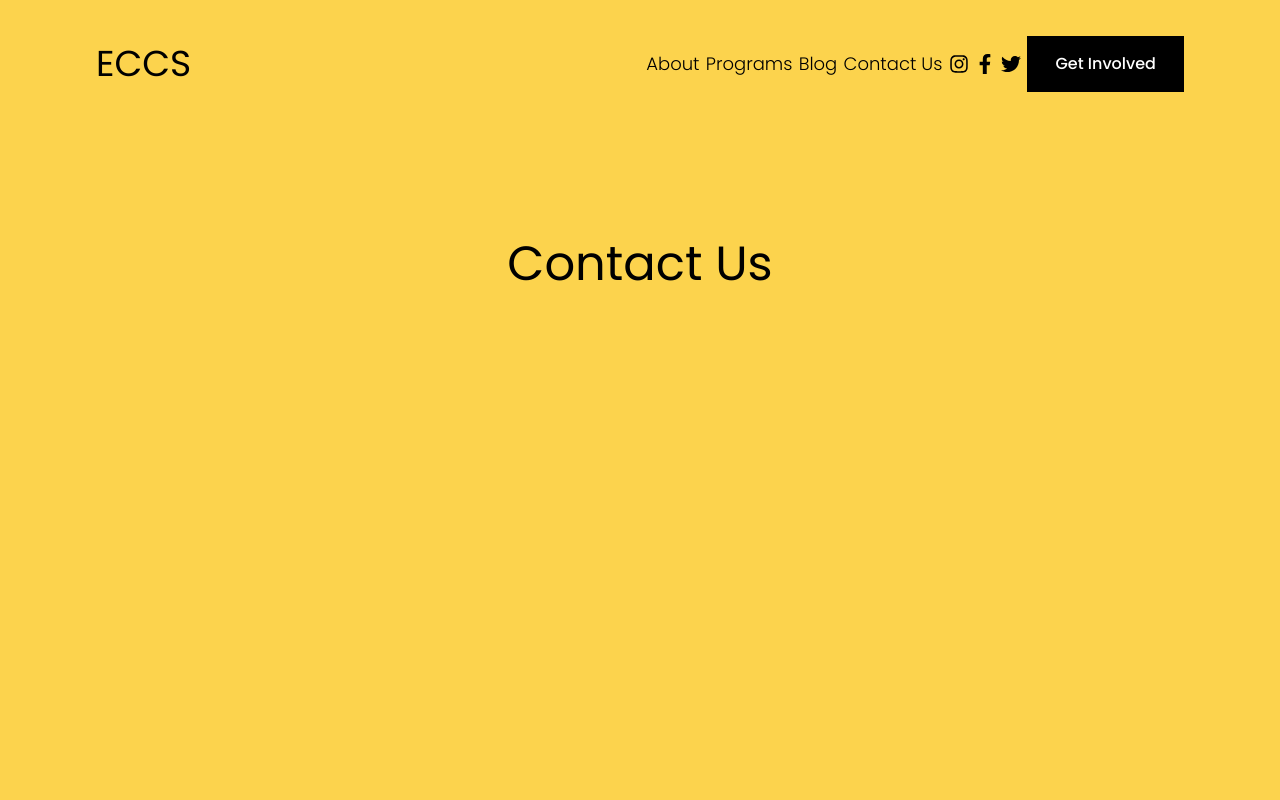
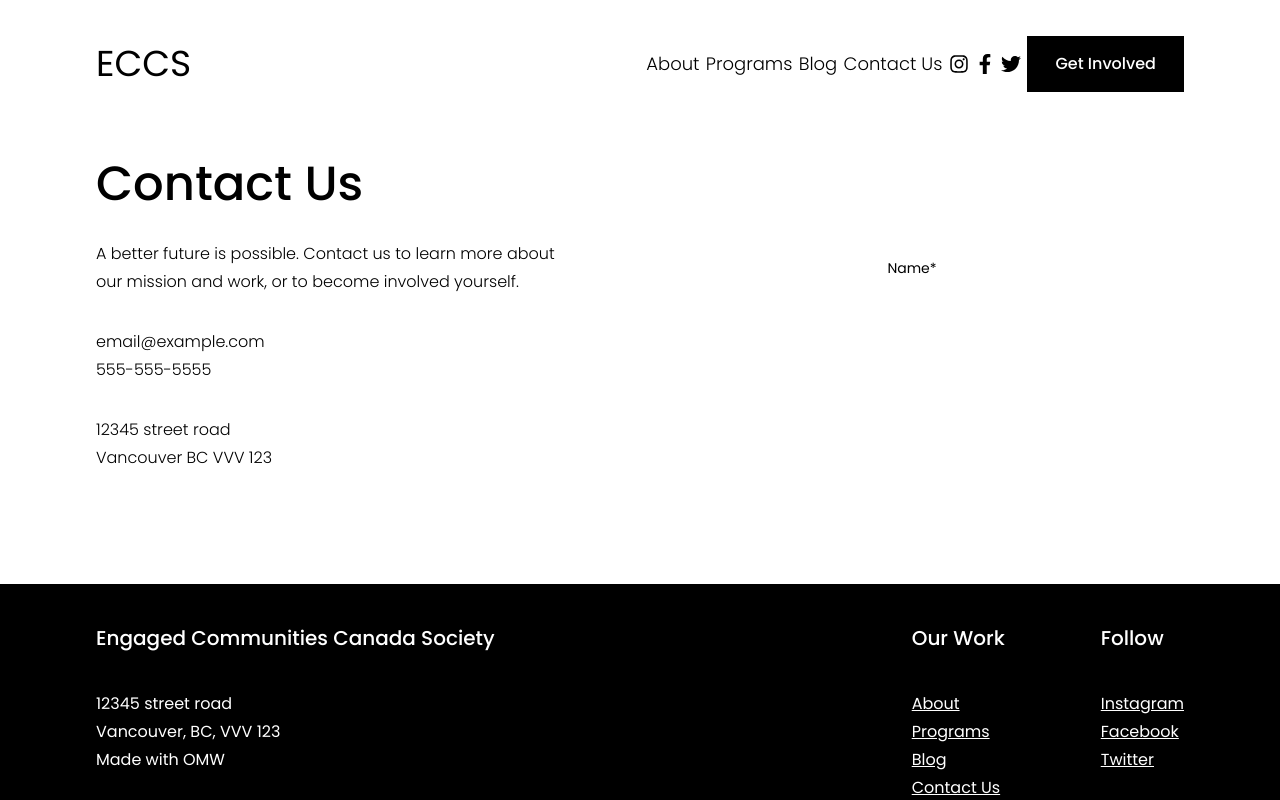
Before and after one commit to vvEii/eccs-website, a React (Create React App) app in the folder app/: page /contact in a window 1280 px wide. Shown: the top 800 px of the page. Built offline with nearby package versions, Linux system fonts and the light colour scheme.

Commit message:
Add contact us page

```diff
--- /dev/null
+++ b/app/src/components/Form.js
@@ -0,0 +1,17 @@
+import React from 'react';
+
+const Form = () => {
+  return (
+    <div className='flex flex-col '>
+      <div>
+        <p className='text-sm text-black'>Name*</p>
+        <input type='text' className='rounded-sm' />
+        <input type='text' className='rounded-sm' />
+      </div>
+      <input type='text' className='rounded-sm' />
+      <input type='text' className='resize-y' />
+    </div>
+  );
+};
+
+export default Form;
--- a/app/src/pages/About.js
+++ b/app/src/pages/About.js
@@ -4,7 +4,7 @@ const About = () => {
   return (
     <>
       <div
-        className='bg-no-repeat bg-center bg-cover bg-cover w-screen relative py-40'
+        className='bg-no-repeat bg-center bg-cover w-screen relative py-40'
         style={{ backgroundImage: 'url(images/bg-about.jpg)' }}
       >
         <p className='text-left font-medium text-6xl text-white pl-24 w-3/4 leading-snug'>
@@ -12,44 +12,44 @@ const About = () => {
           victory.
         </p>
       </div>
-      <p className='text-5xl text-left p-24'>Make it stand out.</p>
-      <div className='flex flex-wrap px-24'>
-        <p className=' w-2/6 text-left pb-24 pr-8'>
+      <p className='text-5xl text-left p-24 text-black'>Make it stand out.</p>
+      <div className='flex flex-wrap px-24 text-black'>
+        <p className=' w-2/6 text-left pb-24 pr-8 text-base font-light'>
           <span className='block font-medium text-xl pb-8'>Dream it.</span>
           It all begins with an idea. Maybe you want to launch a business. Maybe
           you want to turn a hobby into something more. Or maybe you have a
           creative project to share with the world. Whatever it is, the way you
           tell your story online can make all the difference.
         </p>
-        <p className='w-2/6 text-left pb-24 pr-8'>
+        <p className='w-2/6 text-left pb-24 pr-8 text-base font-light'>
           <span className='block font-medium text-xl pb-8'>Build it.</span>
           It all begins with an idea. Maybe you want to launch a business. Maybe
           you want to turn a hobby into something more. Or maybe you have a
           creative project to share with the world. Whatever it is, the way you
           tell your story online can make all the difference.
         </p>
-        <p className=' w-2/6 text-left pb-24 pr-8'>
+        <p className=' w-2/6 text-left pb-24 pr-8 text-base font-light'>
           <span className='block font-medium text-xl pb-8'>Grow it.</span>
           It all begins with an idea. Maybe you want to launch a business. Maybe
           you want to turn a hobby into something more. Or maybe you have a
           creative project to share with the world. Whatever it is, the way you
           tell your story online can make all the difference.
         </p>
-        <p className='w-2/6 text-left pb-24 pr-8'>
+        <p className='w-2/6 text-left pb-24 pr-8 text-base font-light'>
           <span className='block font-medium text-xl pb-8'>Sell it.</span>
           It all begins with an idea. Maybe you want to launch a business. Maybe
           you want to turn a hobby into something more. Or maybe you have a
           creative project to share with the world. Whatever it is, the way you
           tell your story online can make all the difference.
         </p>
-        <p className='w-2/6 text-left pb-24 pr-8'>
+        <p className='w-2/6 text-left pb-24 pr-8 text-base font-light'>
           <span className='block font-medium text-xl pb-8'>Style it.</span>
           It all begins with an idea. Maybe you want to launch a business. Maybe
           you want to turn a hobby into something more. Or maybe you have a
           creative project to share with the world. Whatever it is, the way you
           tell your story online can make all the difference.
         </p>
-        <p className='w-2/6 text-left pb-24 pr-8'>
+        <p className='w-2/6 text-left pb-24 pr-8 text-base font-light'>
           <span className='block font-medium text-xl pb-8'>Share it.</span>
           It all begins with an idea. Maybe you want to launch a business. Maybe
           you want to turn a hobby into something more. Or maybe you have a
--- a/app/src/pages/ContactUs.js
+++ b/app/src/pages/ContactUs.js
@@ -1,9 +1,24 @@
 import React from 'react';
+import Form from '../components/Form';
 
 const ContactUs = () => {
   return (
-    <div>
-      <div className='bg-yellow-300 text-5xl h-screen p-60'>Contact Us</div>
+    <div className='mx-24 mt-40 mb-28 grid grid-cols-2 justify-items-center items-center'>
+      <div className='flex flex-col items-start'>
+        <p className='text-5xl font-medium text-black pb-8'>Contact Us</p>
+        <p className='text-base font-light text-black text-left pr-20 pb-8 leading-7'>
+          A better future is possible. Contact us to learn more about our
+          mission and work, or to become involved yourself.
+        </p>
+        <p className='text-base font-light text-black text-left pb-8 leading-7'>
+          email@example.com <br />
+          555-555-5555
+        </p>
+        <p className='text-base font-light text-black text-left leading-7'>
+          12345 street road <br /> Vancouver BC VVV 123
+        </p>
+      </div>
+      <Form />
     </div>
   );
 };
```
